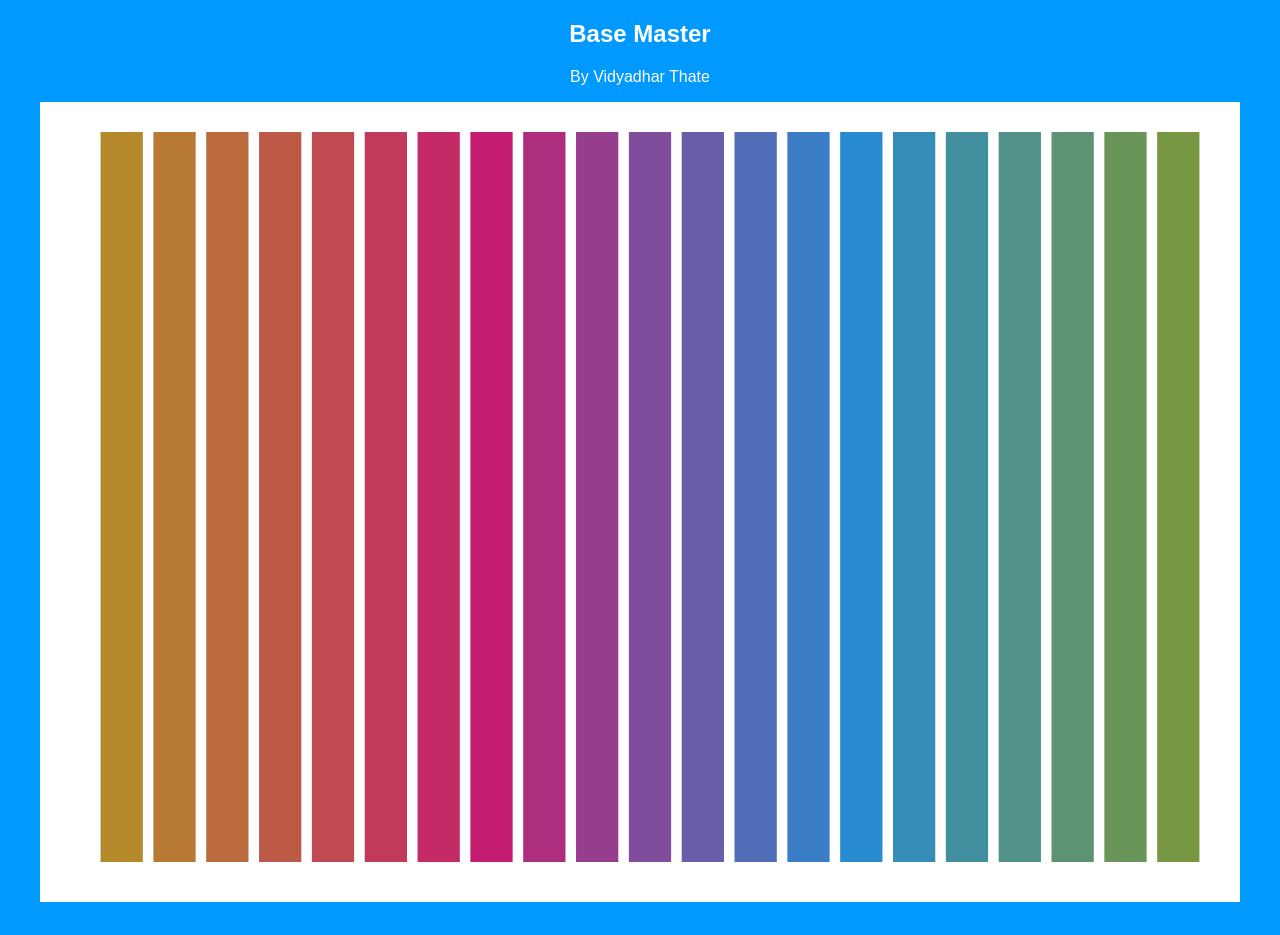
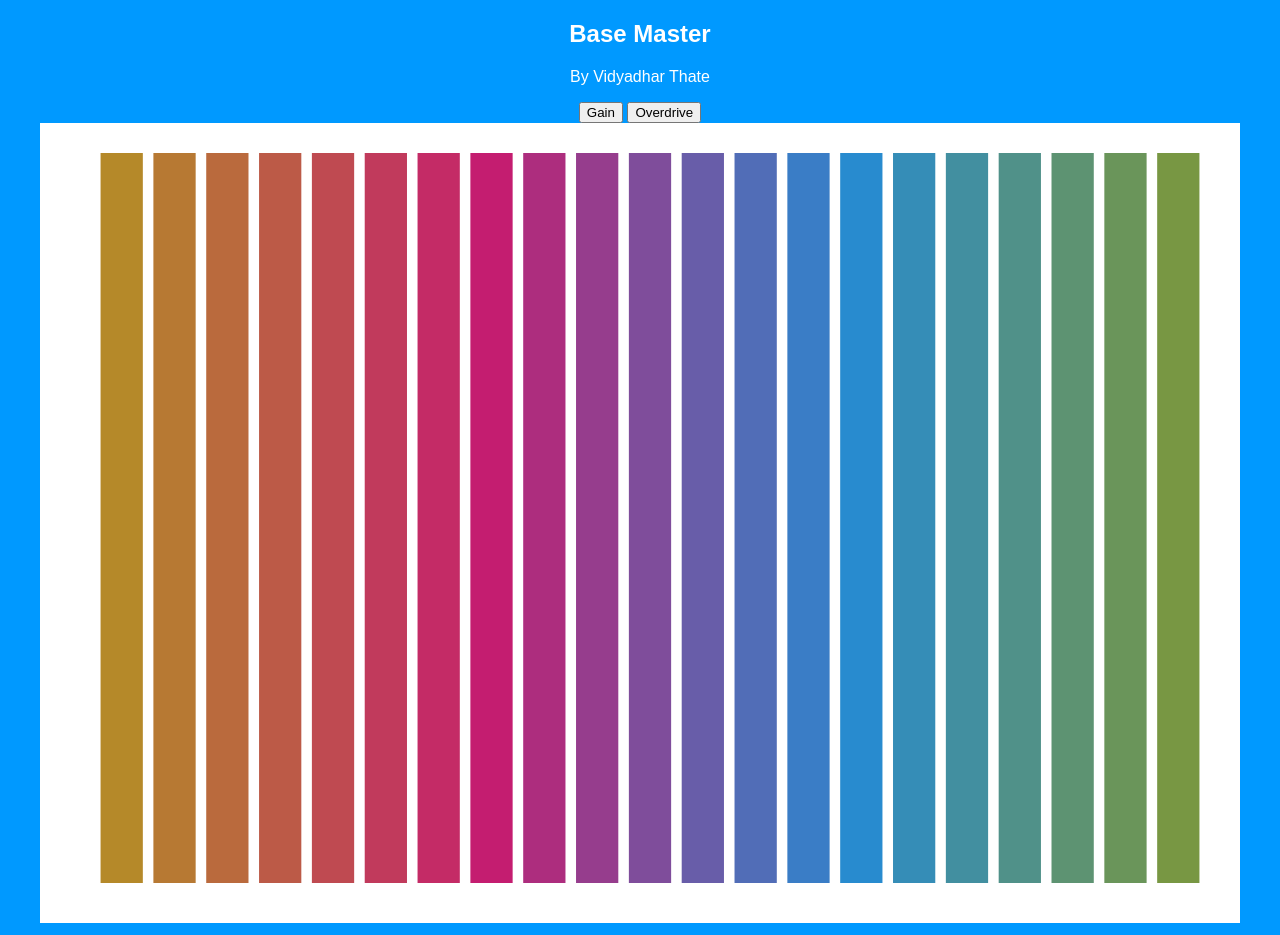
Before and after one commit to vdthatte/d3jsInstrument, a plain HTML site: page index.html in a window 1280 px wide. Before the commit the page ends 914 px from the top, so only its background shows below. Drawn offline with Linux system fonts and the light colour scheme.

Commit message:
9:15 PM May 18

```diff
--- a/index.html
+++ b/index.html
@@ -10,6 +10,8 @@
   <div class="container">
     <h2>Base Master</h2>
     <p>By Vidyadhar Thate</p>
+    <button id="gain">Gain</button>
+    <button id="overdrive">Overdrive</button>
     <div id="chart"></div>
   </div>
 
```
